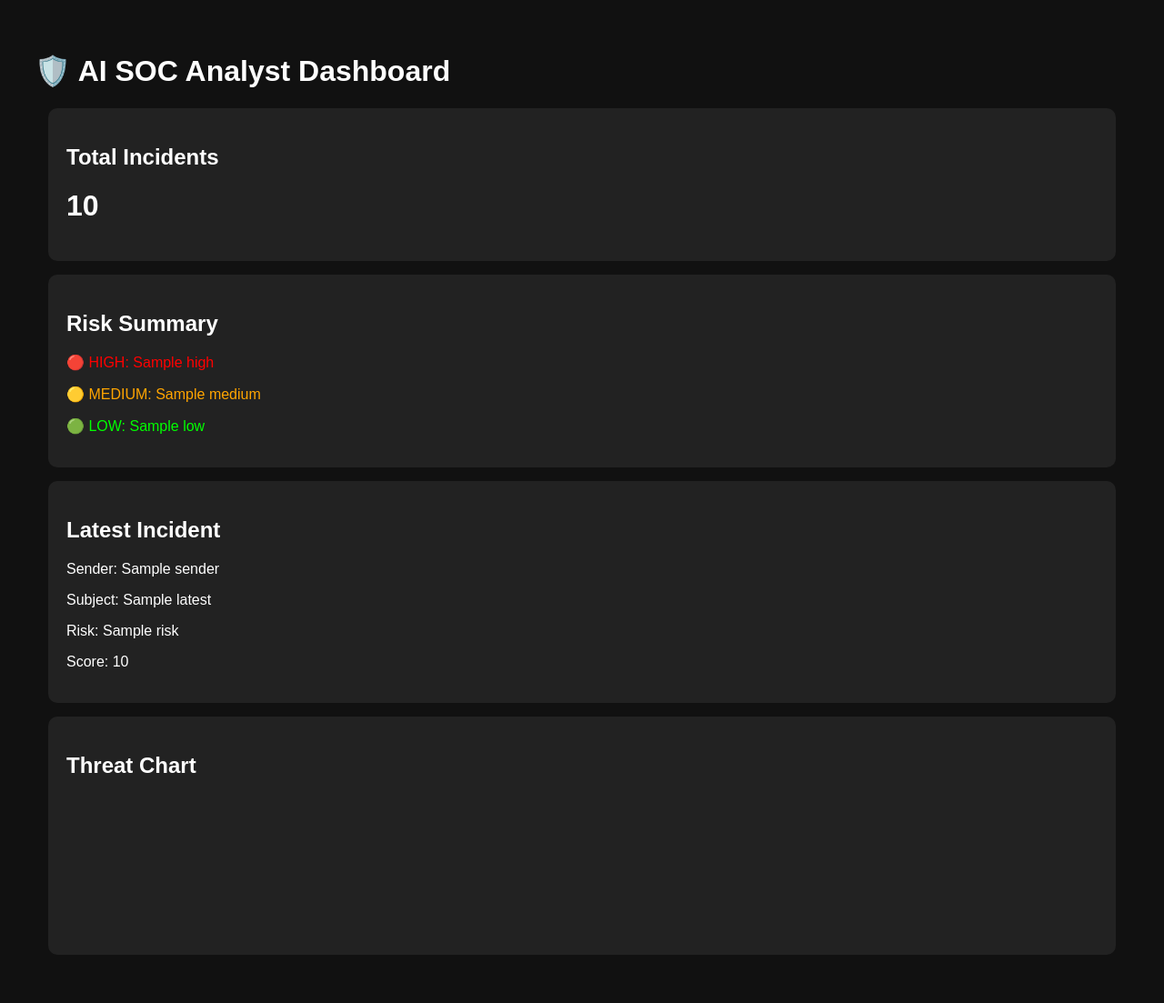
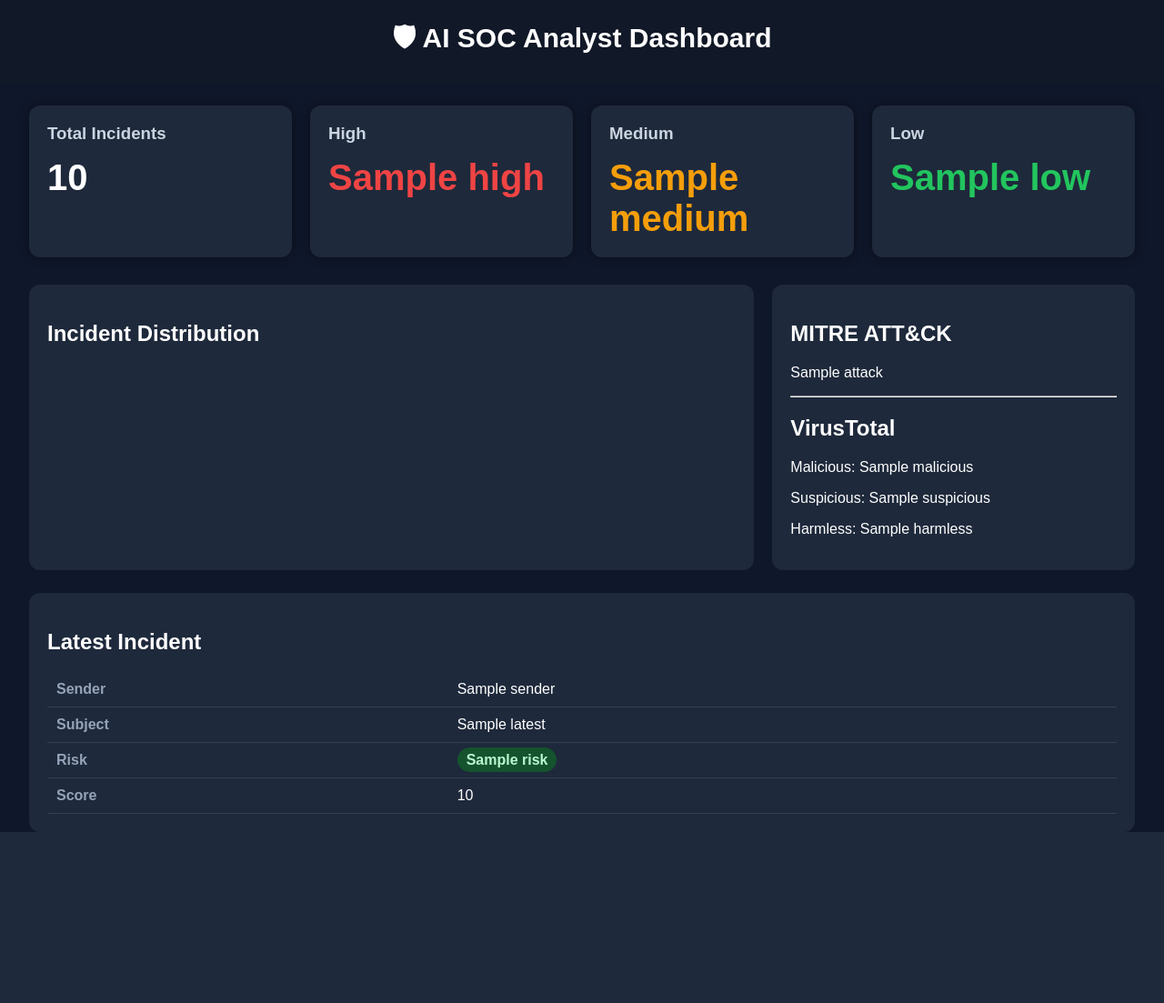
Before and after one commit to uwakwechukwuebukapaul-ai/AI-SOC-ANALYST, a Flask app: template templates/index.html in a window 1280 px wide. Shown: the whole page at 91% size. After the commit the page ends 915 px from the top, so only its background shows below. Run offline with Flask 3, Linux system fonts and the light colour scheme; the template is opened without the code that fills it: most values are stand-ins (such as "Sample title", 1, 10 or a date in 2020); a map, chart or similar area stays blank.

Commit message:
Working AI SOC dashboard with threat intelligence

```diff
--- a/templates/index.html
+++ b/templates/index.html
@@ -1,173 +1,264 @@
 <!DOCTYPE html>
-
-<html>
-
+<html lang="en">
 <head>
-
-<title>AI SOC Dashboard</title>
+<meta charset="UTF-8">
+<title>AI SOC Analyst Dashboard</title>
 
 <script src="https://cdn.jsdelivr.net/npm/chart.js"></script>
 
 <style>
 
 body{
-font-family: Arial;
-background:#111;
-color:white;
-padding:30px;
+    margin:0;
+    background:#0f172a;
+    font-family:Arial,Helvetica,sans-serif;
+    color:white;
+}
+
+.header{
+    background:#111827;
+    padding:20px;
+    text-align:center;
+    font-size:30px;
+    font-weight:bold;
+}
+
+.container{
+    width:95%;
+    margin:auto;
+}
+
+.cards{
+    display:grid;
+    grid-template-columns:repeat(4,1fr);
+    gap:20px;
+    margin-top:25px;
 }
 
 .card{
-background:#222;
-padding:20px;
-margin:15px;
-border-radius:10px;
+    background:#1e293b;
+    padding:20px;
+    border-radius:12px;
+    box-shadow:0 0 12px rgba(0,0,0,.4);
+}
+
+.card h3{
+    margin:0;
+    color:#cbd5e1;
+}
+
+.number{
+    font-size:40px;
+    margin-top:15px;
+    font-weight:bold;
 }
 
 .high{
-color:red;
+    color:#ef4444;
 }
 
 .medium{
-color:orange;
+    color:#f59e0b;
 }
 
 .low{
-color:lime;
+    color:#22c55e;
+}
+
+.grid{
+    display:grid;
+    grid-template-columns:2fr 1fr;
+    gap:20px;
+    margin-top:30px;
+}
+
+.panel{
+    background:#1e293b;
+    padding:20px;
+    border-radius:12px;
+}
+
+table{
+    width:100%;
+    border-collapse:collapse;
+    margin-top:10px;
+}
+
+th,td{
+    padding:10px;
+    border-bottom:1px solid #334155;
+}
+
+th{
+    color:#94a3b8;
+    text-align:left;
+}
+
+.badge{
+    padding:5px 10px;
+    border-radius:20px;
+    font-weight:bold;
+}
+
+.badge-high{
+    background:#7f1d1d;
+    color:#fecaca;
+}
+
+.badge-medium{
+    background:#78350f;
+    color:#fde68a;
+}
+
+.badge-low{
+    background:#14532d;
+    color:#bbf7d0;
 }
 
 </style>
 
 </head>
 
-
 <body>
 
+<div class="header">
+🛡 AI SOC Analyst Dashboard
+</div>
 
-<h1>🛡️ AI SOC Analyst Dashboard</h1>
+<div class="container">
 
+<div class="cards">
 
 <div class="card">
+<h3>Total Incidents</h3>
+<div class="number">{{stats.total}}</div>
+</div>
 
-<h2>Total Incidents</h2>
+<div class="card">
+<h3 class="high">High</h3>
+<div class="number high">{{stats.risks["HIGH"]}}</div>
+</div>
 
-<h1>
-{{stats.total}}
-</h1>
+<div class="card">
+<h3 class="medium">Medium</h3>
+<div class="number medium">{{stats.risks["MEDIUM"]}}</div>
+</div>
+
+<div class="card">
+<h3 class="low">Low</h3>
+<div class="number low">{{stats.risks["LOW"]}}</div>
+</div>
 
 </div>
 
+<div class="grid">
 
+<div class="panel">
 
-<div class="card">
+<h2>Incident Distribution</h2>
 
-<h2>Risk Summary</h2>
-
-<p class="high">
-🔴 HIGH:
-{{stats.risks['HIGH']}}
-</p>
-
-
-<p class="medium">
-🟡 MEDIUM:
-{{stats.risks['MEDIUM']}}
-</p>
-
-
-<p class="low">
-🟢 LOW:
-{{stats.risks['LOW']}}
-</p>
-
+<canvas id="riskChart"></canvas>
 
 </div>
 
+<div class="panel">
 
+<h2>MITRE ATT&CK</h2>
 
-<div class="card">
+<p>{{attack}}</p>
+
+<hr>
+
+<h2>VirusTotal</h2>
+
+{% if reputation.error %}
+
+<p>{{reputation.error}}</p>
+
+{% else %}
+
+<p>Malicious: {{reputation.malicious}}</p>
+<p>Suspicious: {{reputation.suspicious}}</p>
+<p>Harmless: {{reputation.harmless}}</p>
+
+{% endif %}
+
+</div>
+
+</div>
+
+<div class="panel" style="margin-top:25px;">
 
 <h2>Latest Incident</h2>
 
+<table>
 
-<p>
-Sender:
-{{latest.sender}}
-</p>
+<tr>
+<th>Sender</th>
+<td>{{latest.sender}}</td>
+</tr>
 
+<tr>
+<th>Subject</th>
+<td>{{latest.subject}}</td>
+</tr>
 
-<p>
-Subject:
-{{latest.subject}}
-</p>
+<tr>
+<th>Risk</th>
 
+<td>
 
-<p>
-Risk:
-{{latest.risk}}
-</p>
+{% if latest.risk=="HIGH" %}
+<span class="badge badge-high">{{latest.risk}}</span>
 
+{% elif latest.risk=="MEDIUM" %}
+<span class="badge badge-medium">{{latest.risk}}</span>
 
-<p>
-Score:
-{{latest.score}}
-</p>
+{% else %}
+<span class="badge badge-low">{{latest.risk}}</span>
 
+{% endif %}
+
+</td>
+
+</tr>
+
+<tr>
+<th>Score</th>
+<td>{{latest.score}}</td>
+</tr>
+
+</table>
 
 </div>
 
-
-
-<div class="card">
-
-<h2>Threat Chart</h2>
-
-<canvas id="chart"></canvas>
-
 </div>
-
-
 
 <script>
 
-new Chart(
-document.getElementById("chart"),
+new Chart(document.getElementById("riskChart"),{
 
-{
-
-type:"pie",
+type:"doughnut",
 
 data:{
 
-labels:[
-"HIGH",
-"MEDIUM",
-"LOW"
-],
+labels:["High","Medium","Low"],
 
 datasets:[{
 
 data:[
-
-{{stats.risks['HIGH']}},
-
-{{stats.risks['MEDIUM']}},
-
-{{stats.risks['LOW']}}
-
+{{stats.risks["HIGH"]}},
+{{stats.risks["MEDIUM"]}},
+{{stats.risks["LOW"]}}
 ]
 
 }]
 
 }
 
-}
-
-);
-
+});
 
 </script>
-
 
 </body>
 
--- a/web_dashboard.py
+++ b/web_dashboard.py
@@ -1,32 +1,145 @@
-from flask import Flask, render_template
+from flask import Flask, render_template, request
+
 from soc_analytics import (
     total_incidents,
     risk_summary,
     latest_incident
 )
 
+from threat_intel import check_ioc
+
 
 app = Flask(__name__)
 
 
+# =========================
+# MAIN DASHBOARD
+# =========================
+
 @app.route("/")
 def home():
 
-    stats = {
-        "total": total_incidents(),
-        "risks": risk_summary()
-    }
+    total = total_incidents()
 
+    summary = risk_summary()
 
     latest = latest_incident()
 
 
+    stats = {
+
+        "total": total,
+
+        "risks": {
+
+            "HIGH": summary.get("HIGH", 0),
+
+            "MEDIUM": summary.get("MEDIUM", 0),
+
+            "LOW": summary.get("LOW", 0)
+
+        }
+
+    }
+
+
+    # Threat Intelligence
+
+    if latest:
+
+        reputation = check_ioc(latest["sender"])
+
+    else:
+
+        reputation = {
+
+            "error": "No incident available"
+
+        }
+
+
+
+    # MITRE ATT&CK Mapping
+
+    mitre = {
+
+        "HIGH":
+        "T1566.001 - Spearphishing Attachment",
+
+        "MEDIUM":
+        "T1566 - Phishing",
+
+        "LOW":
+        "Informational"
+
+    }
+
+
+
+    if latest:
+
+        attack = mitre.get(
+            latest["risk"],
+            "Unknown"
+        )
+
+    else:
+
+        attack = "Unknown"
+
+
+
     return render_template(
+
         "index.html",
+
         stats=stats,
-        latest=latest
+
+        latest=latest,
+
+        reputation=reputation,
+
+        attack=attack
+
     )
 
 
+
+# =========================
+# IOC LOOKUP PAGE
+# =========================
+
+@app.route("/ioc", methods=["GET", "POST"])
+def ioc_lookup():
+
+    result = None
+
+
+    if request.method == "POST":
+
+        ioc = request.form.get("ioc")
+
+
+        if ioc:
+
+            result = check_ioc(ioc)
+
+
+
+    return render_template(
+
+        "ioc.html",
+
+        result=result
+
+    )
+
+
+
+# =========================
+# START SERVER
+# =========================
+
 if __name__ == "__main__":
+
     app.run(debug=True)
```
Also changed, not shown: templates/ioc.html (added, +110 -0 lines), threat_intel.py (+34 -15 lines).
